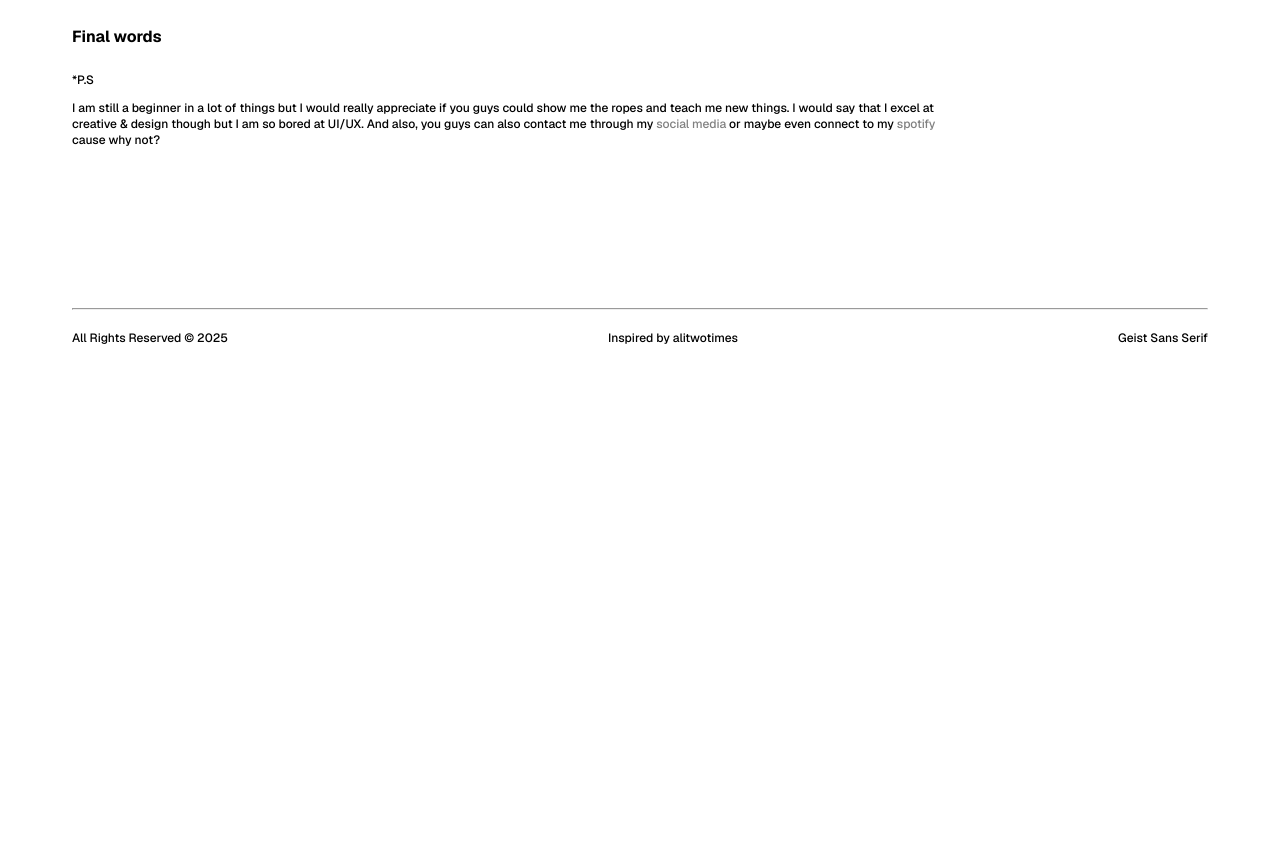
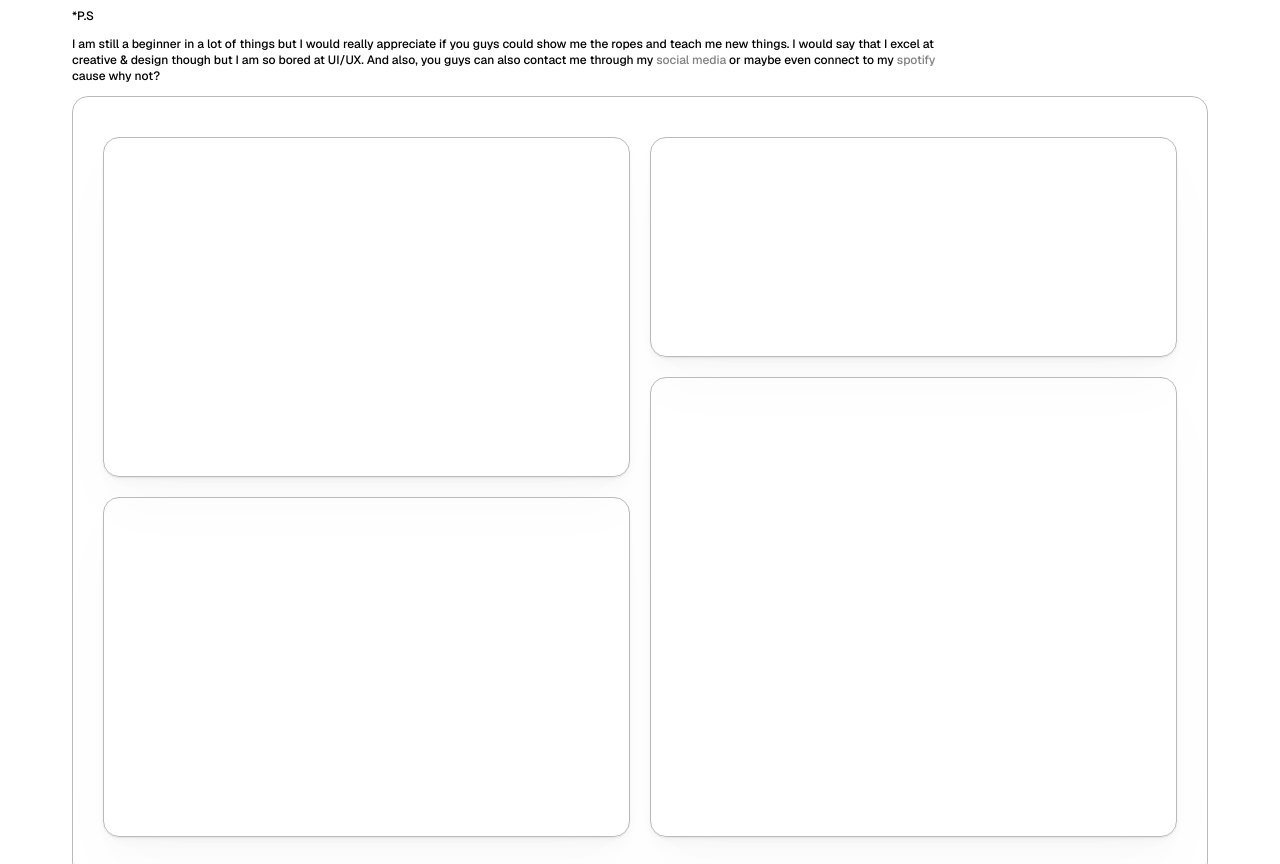
Before and after one commit to Elbiji/Day2-Training-ARC-18223115, a plain HTML site: page index.html in a window 1280 px wide. Shown: the part 960-1824 px from the top of the page. Before the commit the page ends 1350 px from the top, so only its background shows below. Drawn offline with nearby package versions, Linux system fonts and the light colour scheme.

```diff
--- a/back-to-top.js
+++ b/back-to-top.js
@@ -1,7 +1,8 @@
 const backToTopButton = document.querySelector("#back-to-top");
-
-
 window.addEventListener("scroll", scrollFunction);
+// this window event listener will fire the function when we scroll our mouse and evaluate the situation through the scrollfunction
+backToTopButton.addEventListener("click", backToTop);
+// this also listens the mouse click that has been added to the back to top button and fire the backtotop function
 
 function scrollFunction () {
     if (window.pageYOffset > 300){
@@ -21,7 +22,6 @@
     }
 }
 
-backToTopButton.addEventListener("click", backToTop);
 
 function backToTop () {
     window.scrollTo({top: 0, behavior: "smooth"});
--- /dev/null
+++ b/bentogrid.css
@@ -0,0 +1,40 @@
+.item {
+    border-radius: 16px;
+    border: 1px solid rgb(186, 186, 186);
+    box-shadow: 0 1px 2px rgba(0,0,0,0.07),
+    0 2px 4px rgba(0,0,0,0.02),
+    0 4px 8px rgba(0,0,0,0.02),
+    0 8px 16px rgba(0,0,0,0.02),
+    0 16px 32px rgba(0,0,0,0.02),
+    0 32px 64px rgba(0,0,0,0.02);
+    cursor: pointer;
+}
+
+.container {
+    border: 1px solid rgb(186, 186, 186);
+    border-radius: 16px;
+    padding-left: 30px;
+    padding-right: 30px;
+    padding-bottom: 40px;
+    padding-top: 40px;
+    display: grid;
+    grid-template-columns: 1fr 1fr 1fr 1fr 1fr 1fr 1fr 1fr;
+    grid-template-rows: 100px 100px 100px 100px 100px 100px;
+    grid-gap: 20px;
+}
+
+.item-1 {
+    grid-area: 1 / 1 / 4 / 5;
+}
+
+.item-2 {
+    grid-area: 1 / 5 / 3 / 9;
+}
+
+.item-3 {
+    grid-area: 4 / 1 / 7 / 5 ;
+}
+
+.item-4 {
+    grid-area: 3 / 5 / 7 / 9;
+}
--- a/buttons.css
+++ b/buttons.css
@@ -6,6 +6,8 @@
     z-index: 10;
     cursor: pointer;
     border-style: solid;
+    border-color: gray;
+    border-width: thin;
     padding: 10px;
     font-weight: 600;
     font-size: 12px;
--- a/contact.css
+++ b/contact.css
@@ -1,5 +1,5 @@
 .contact-section {
-    margin-top: 8rem;
+    margin-top: 4rem;
 }
 
 .contact-title {
--- a/index.html
+++ b/index.html
@@ -11,6 +11,7 @@
     <link rel="stylesheet" href="contact.css">
     <link rel="stylesheet" href="footer.css">
     <link rel="stylesheet" href="buttons.css">
+    <link rel="stylesheet" href="bentogrid.css">
     <script defer src="index.js"></script>
     <script defer src="back-to-top.js"></script>
     <meta name="viewport" content="width=device-width, initial-scale=1.0">
@@ -155,6 +156,12 @@
         <p class="ps-note">
             I am still a beginner in a lot of things but I would really appreciate if you guys could show me the ropes and teach me new things. I would say that I excel at creative & design though but I am so bored at UI/UX. And also, you guys can also contact me through my <a class="hyperlink" href="https://www.instagram.com/bagasnoor.fadhilah/">social media</a> or maybe even connect to my <a class="hyperlink" href="https://open.spotify.com/user/r2ku8fpbhz5d6qal8x46jbye7?si=etsEwb1WRX6sLSrKgEuk_w">spotify</a> cause why not?
         </p>
+        <div class="container">
+            <div class="item item-1"></div>
+            <div class="item item-2"></div>
+            <div class="item item-3"></div>
+            <div class="item item-4"></div>
+        </div>
     </section>
     <footer>
         <hr class="border-solid">
--- a/index.js
+++ b/index.js
@@ -11,7 +11,7 @@
     });
 },
 {
-    threshold: 0.7,
+    threshold: 0.4,
 });
 
 // We create new object that is IntersectionObserver that expects a callback function in this case
```
Also changed, not shown: spotify.js (added, +25 -0 lines), Images/88946_0.jpg (added), Images/88947_0.jpg (added), Images/88948_0.jpg (added), Images/88949_0.jpg (added), Images/88950_0.jpg (added), Images/88951_0.jpg (added), Images/88952_0.jpg (added), Images/88953_0.jpg (added), Images/88954_0.jpg (added), 1 other file.
